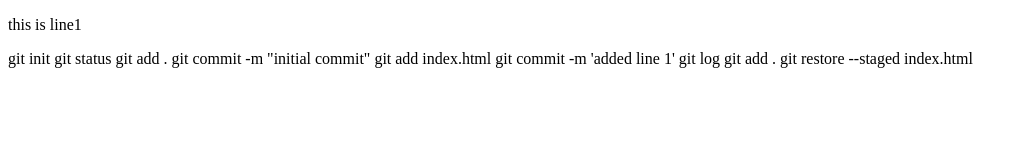
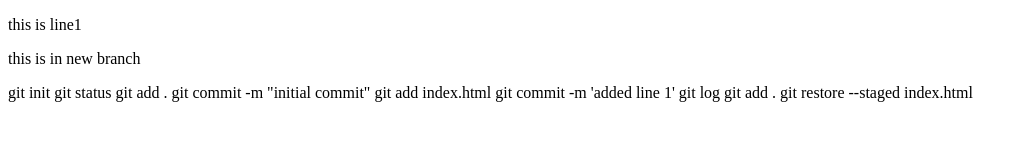
Before and after one commit to sinchanac22/new, a plain HTML site: page index.html in a window 1280 px wide. Shown: the whole page, without its empty margins (0-1028 px from the left). Drawn offline with Linux system fonts and the light colour scheme.

Commit message:
added content in new branch

```diff
--- a/index.html
+++ b/index.html
@@ -1,6 +1,7 @@
 <!DOCTYPE html>
 <body>
     <p>this is line1</p>
+    <p>this is in new branch</p>
 </body>
 </html>
 
```
